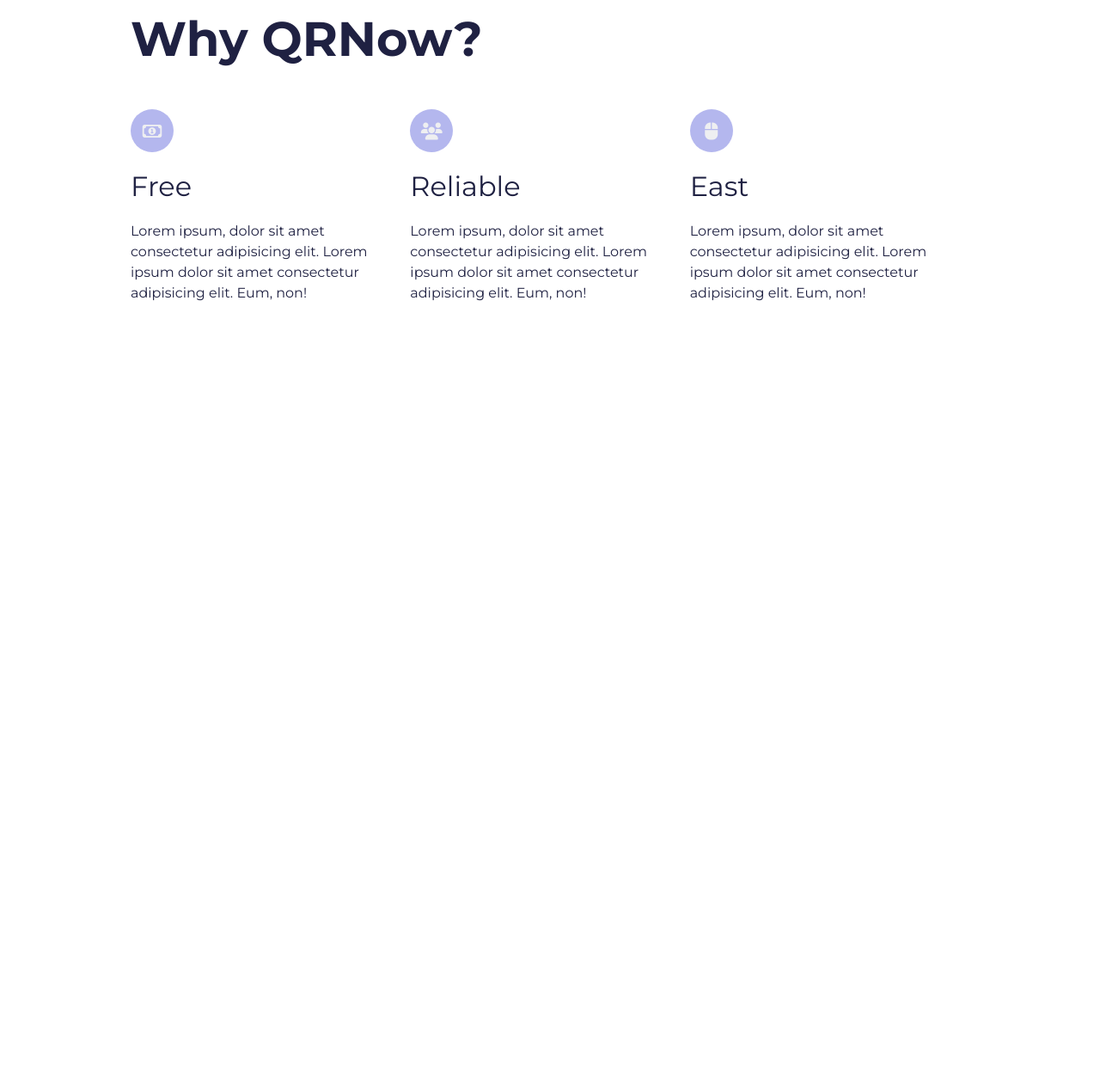
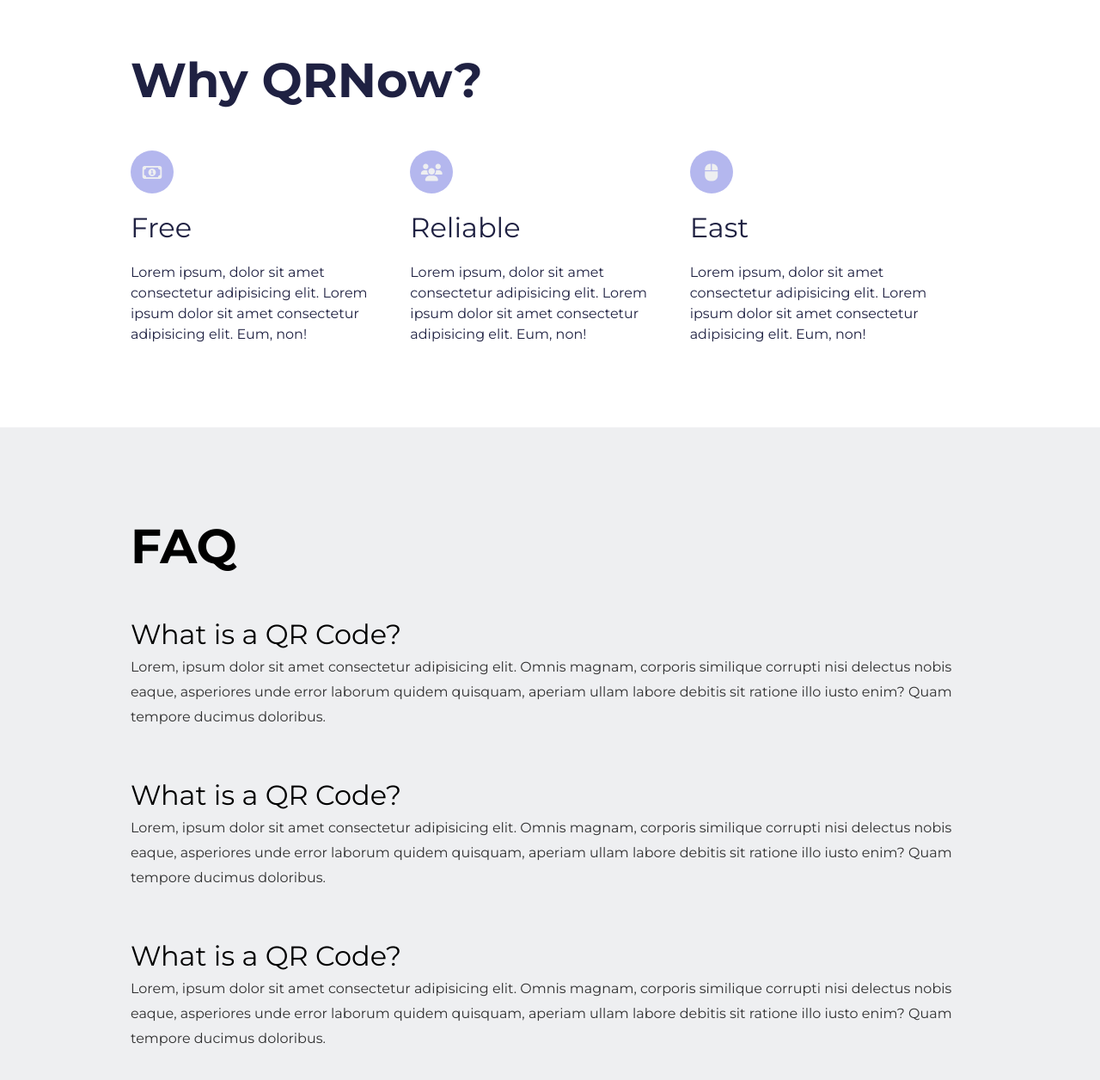
Before and after one commit to Heba-WebDev/QRNow, a plain HTML site: page index.html in a window 1280 px wide. Shown: the part 706-1962 px from the top of the page at 86% size. Before the commit the page ends 1107 px from the top, so only its background shows below. Drawn offline with Linux system fonts and the light colour scheme.

Commit message:
feat faq section

```diff
--- a/index.html
+++ b/index.html
@@ -126,25 +126,27 @@
    </section>
 </main>
 
-<!-- <aside class="faq">
+<aside class="faq">
 
-   <h2>FAQ</h2>
+   <div class="container faq__wrapper">
+      <h2 class="fs-700 faq__wrapper__title">FAQ</h2>
 
-   <div>
-      <h3 >What is a QR Code?</h3>
-      <p>Lorem, ipsum dolor sit amet consectetur adipisicing elit. Omnis magnam, corporis similique corrupti nisi delectus nobis eaque, asperiores unde error laborum quidem quisquam, aperiam ullam labore debitis sit ratione illo iusto enim? Quam tempore ducimus doloribus.</p>
+   <div class="faq__wrapper__question">
+      <h3 class="fs-600">What is a QR Code?</h3>
+      <p class="faq__wrapper__question__answer">Lorem, ipsum dolor sit amet consectetur adipisicing elit. Omnis magnam, corporis similique corrupti nisi delectus nobis eaque, asperiores unde error laborum quidem quisquam, aperiam ullam labore debitis sit ratione illo iusto enim? Quam tempore ducimus doloribus.</p>
    </div>
 
-   <div>
-      <h3>What is a QR Code?</h3>
-      <p>Lorem, ipsum dolor sit amet consectetur adipisicing elit. Omnis magnam, corporis similique corrupti nisi delectus nobis eaque, asperiores unde error laborum quidem quisquam, aperiam ullam labore debitis sit ratione illo iusto enim? Quam tempore ducimus doloribus.</p>
+   <div class="faq__wrapper__question">
+      <h3 class="fs-600">What is a QR Code?</h3>
+      <p class="faq__wrapper__question__answer">Lorem, ipsum dolor sit amet consectetur adipisicing elit. Omnis magnam, corporis similique corrupti nisi delectus nobis eaque, asperiores unde error laborum quidem quisquam, aperiam ullam labore debitis sit ratione illo iusto enim? Quam tempore ducimus doloribus.</p>
    </div>
 
-   <div>
-      <h3>What is a QR Code?</h3>
-      <p>Lorem, ipsum dolor sit amet consectetur adipisicing elit. Omnis magnam, corporis similique corrupti nisi delectus nobis eaque, asperiores unde error laborum quidem quisquam, aperiam ullam labore debitis sit ratione illo iusto enim? Quam tempore ducimus doloribus.</p>
+   <div class="faq__wrapper__question">
+      <h3 class="fs-600">What is a QR Code?</h3>
+      <p class="faq__wrapper__question__answer">Lorem, ipsum dolor sit amet consectetur adipisicing elit. Omnis magnam, corporis similique corrupti nisi delectus nobis eaque, asperiores unde error laborum quidem quisquam, aperiam ullam labore debitis sit ratione illo iusto enim? Quam tempore ducimus doloribus.</p>
    </div>
-</aside> -->
+   </div>
+</aside>
 
 <script src="program.js"></script>
 </body>
--- a/styles.css
+++ b/styles.css
@@ -438,7 +438,7 @@
 }
 
 .why__qrnow__wrapper {
-    padding-block: 3rem;
+    padding-block: 6rem;
 }
 
 .why__qrnow__cards {
@@ -482,4 +482,23 @@
 
 .faq {
     background-color: var(--gray1);
+    padding-block: 6rem;
 }
+
+.faq__wrapper {
+    display: grid;
+    gap: 1.3rem;
+}
+
+.faq__wrapper__title {
+    font-weight: bold;
+}
+
+.faq__wrapper__question {
+padding-block: 1rem;
+}
+
+.faq__wrapper__question__answer {
+    opacity: 0.8;
+    line-height: 1.8;
+}
```
